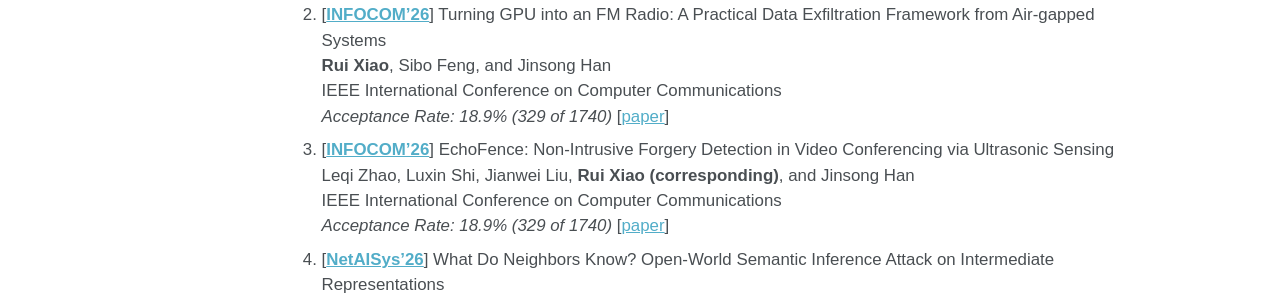
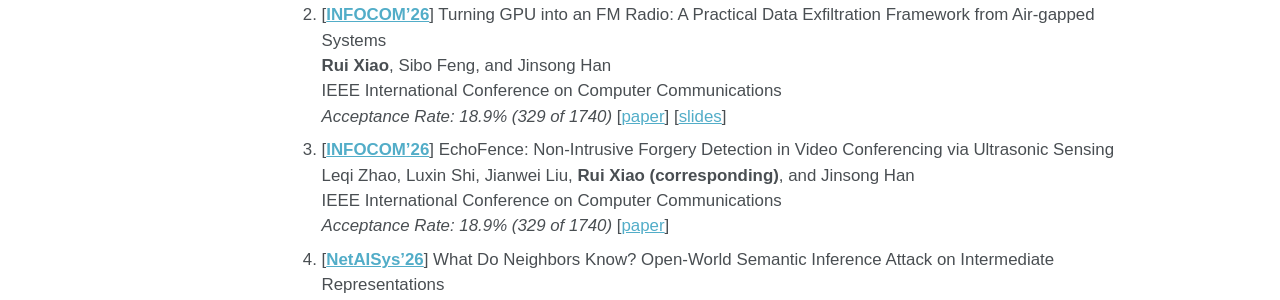
Before and after one commit to ruixiao24/ruixiao24.github.io, a Jekyll site: the page built from _pages/publications.md, in a window 1280 px wide. Shown: the part 392-692 px from the top of the page. Built offline with Jekyll 4.4.1, drawn with Linux system fonts in a browser that asks for light colours.

Commit message:
Update publications with slides link for INFOCOM'26
Added slides link for the first INFOCOM'26 paper.

```diff
--- a/_pages/publications.md
+++ b/_pages/publications.md
@@ -13,7 +13,7 @@
 1. [**[INFOCOM'26](https://infocom2026.ieee-infocom.org/)**] Turning GPU into an FM Radio: A Practical Data Exfiltration Framework from Air-gapped Systems
    **Rui Xiao**, Sibo Feng, and Jinsong Han
    IEEE International Conference on Computer Communications
-   *Acceptance Rate: 18.9% (329 of 1740)* [[paper](https://ruixiao24.github.io/files/magwhisper-infocom26.pdf)]
+   *Acceptance Rate: 18.9% (329 of 1740)* [[paper](https://ruixiao24.github.io/files/magwhisper-infocom26.pdf)]  [[slides](https://ruixiao24.github.io/files/infocom26-magwhisper-slides.pdf)]
 1. [**[INFOCOM'26](https://infocom2026.ieee-infocom.org/)**] EchoFence: Non-Intrusive Forgery Detection in Video Conferencing via Ultrasonic Sensing
    Leqi Zhao, Luxin Shi, Jianwei Liu, **Rui Xiao (corresponding)**, and Jinsong Han
    IEEE International Conference on Computer Communications
```
